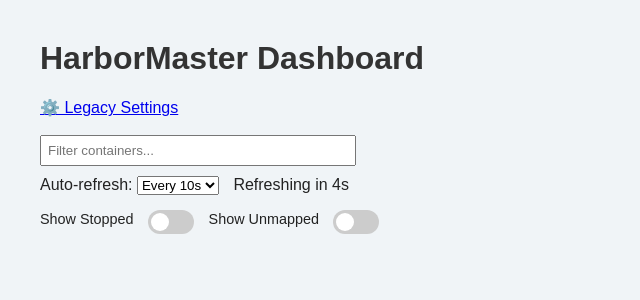
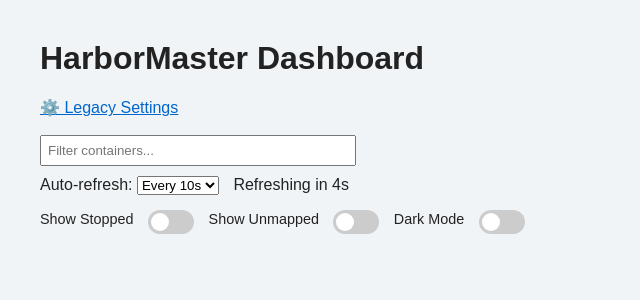
Before and after one commit to djlactose/harbormaster, a Flask app: template templates/dashboard.html in a window 1280 px wide. Shown: the top 300 px of the page, without its empty margins (0-640 px from the left). Run offline with Flask 3, Linux system fonts and the light colour scheme; the template is opened without the code that fills it, so the values that code supplies are empty.

Commit message:
Added dark mode

```diff
--- a/templates/dashboard.html
+++ b/templates/dashboard.html
@@ -3,14 +3,31 @@
 <head>
   <title>HarborMaster</title>
   <style>
+    :root {
+      --bg: #f0f4f7;
+      --text: #222;
+      --card: #fff;
+      --border: rgba(0, 0, 0, 0.1);
+      --link: #0066cc;
+    }
+    body.dark {
+      --bg: #1e1e1e;
+      --text: #ddd;
+      --card: #2c2c2c;
+      --border: rgba(255, 255, 255, 0.1);
+      --link: #66aaff;
+    }
+
     body {
       font-family: Arial, sans-serif;
       margin: 40px;
-      background: #f0f4f7;
-      color: #222;
+      background: var(--bg);
+      color: var(--text);
     }
 
-    h1 { color: #333; }
+    h1 { color: var(--text); }
+    a { color: var(--link); }
+
     input[type=text] {
       padding: 6px;
       width: 300px;
@@ -25,10 +42,10 @@
 
     .container-card {
       width: 260px;
-      background: #fff;
+      background: var(--card);
       padding: 15px;
       border-radius: 12px;
-      box-shadow: 0 2px 10px rgba(0,0,0,0.1);
+      box-shadow: 0 2px 10px var(--border);
       display: flex;
       flex-direction: column;
       justify-content: space-between;
@@ -50,7 +67,7 @@
       width: 100%;
       height: auto;
       border-radius: 6px;
-      margin-top: 10px;
+      margin-bottom: 10px;
     }
 
     .ports {
@@ -61,7 +78,7 @@
 
     .image-name {
       font-size: 0.75em;
-      color: #666;
+      color: #999;
     }
 
     .switch {
@@ -142,6 +159,12 @@
       <input type="checkbox" id="toggleUnmapped" {% if settings.show_unmapped %}checked{% endif %}>
       <span class="slider round"></span>
     </label>
+
+    <label class="switch-label">Dark Mode</label>
+    <label class="switch">
+      <input type="checkbox" id="toggleDark">
+      <span class="slider round"></span>
+    </label>
   </div>
 
   <div class="container-grid">
@@ -154,6 +177,10 @@
             <div class="image-name">{{ c.image }}</div>
           </div>
         </div>
+
+        {% if c.web_ports %}
+          <img class="thumbnail" src="/thumbnail/{{ c.name }}_{{ c.web_ports[0][0] }}">
+        {% endif %}
 
         <div class="ports">
           {% if c.web_ports %}
@@ -169,10 +196,6 @@
             {% endfor %}
           {% endif %}
         </div>
-
-        {% if c.web_ports %}
-          <img class="thumbnail" src="/thumbnail/{{ c.name }}_{{ c.web_ports[0][0] }}">
-        {% endif %}
       </div>
     {% endfor %}
   </div>
@@ -185,16 +208,6 @@
 
     function getCookie(name) {
       return document.cookie.split('; ').find(row => row.startsWith(name + '='))?.split('=')[1];
-    }
-
-    function filterContainers() {
-      let input = document.getElementById("filterInput");
-      let filter = input.value.toLowerCase();
-      let cards = document.getElementsByClassName("container-card");
-      for (let card of cards) {
-        let name = card.querySelector("strong").innerText.toLowerCase();
-        card.style.display = name.includes(filter) ? "" : "none";
-      }
     }
 
     function updateSetting(field, value) {
@@ -214,6 +227,16 @@
     document.getElementById("toggleUnmapped").addEventListener("change", function () {
       updateSetting("show_unmapped", this.checked);
     });
+
+    function filterContainers() {
+      let input = document.getElementById("filterInput");
+      let filter = input.value.toLowerCase();
+      let cards = document.getElementsByClassName("container-card");
+      for (let card of cards) {
+        let name = card.querySelector("strong").innerText.toLowerCase();
+        card.style.display = name.includes(filter) ? "" : "none";
+      }
+    }
 
     let countdownEl = document.getElementById("countdownText");
     let dropdown = document.getElementById("refreshSelect");
@@ -242,6 +265,27 @@
       countdownEl.textContent = refreshRate > 0 ? `Refreshing in ${timeLeft}s` : "Auto-refresh is off";
     });
 
+    function setTheme(theme) {
+      document.body.classList.toggle('dark', theme === 'dark');
+      setCookie("theme", theme);
+    }
+
+    function getSystemTheme() {
+      return window.matchMedia('(prefers-color-scheme: dark)').matches ? "dark" : "light";
+    }
+
+    function initTheme() {
+      let saved = getCookie("theme");
+      let theme = saved || getSystemTheme();
+      setTheme(theme);
+      document.getElementById("toggleDark").checked = (theme === "dark");
+    }
+
+    document.getElementById("toggleDark").addEventListener("change", function () {
+      setTheme(this.checked ? "dark" : "light");
+    });
+
+    initTheme();
     setInterval(updateCountdown, 1000);
   </script>
 </body>
```
